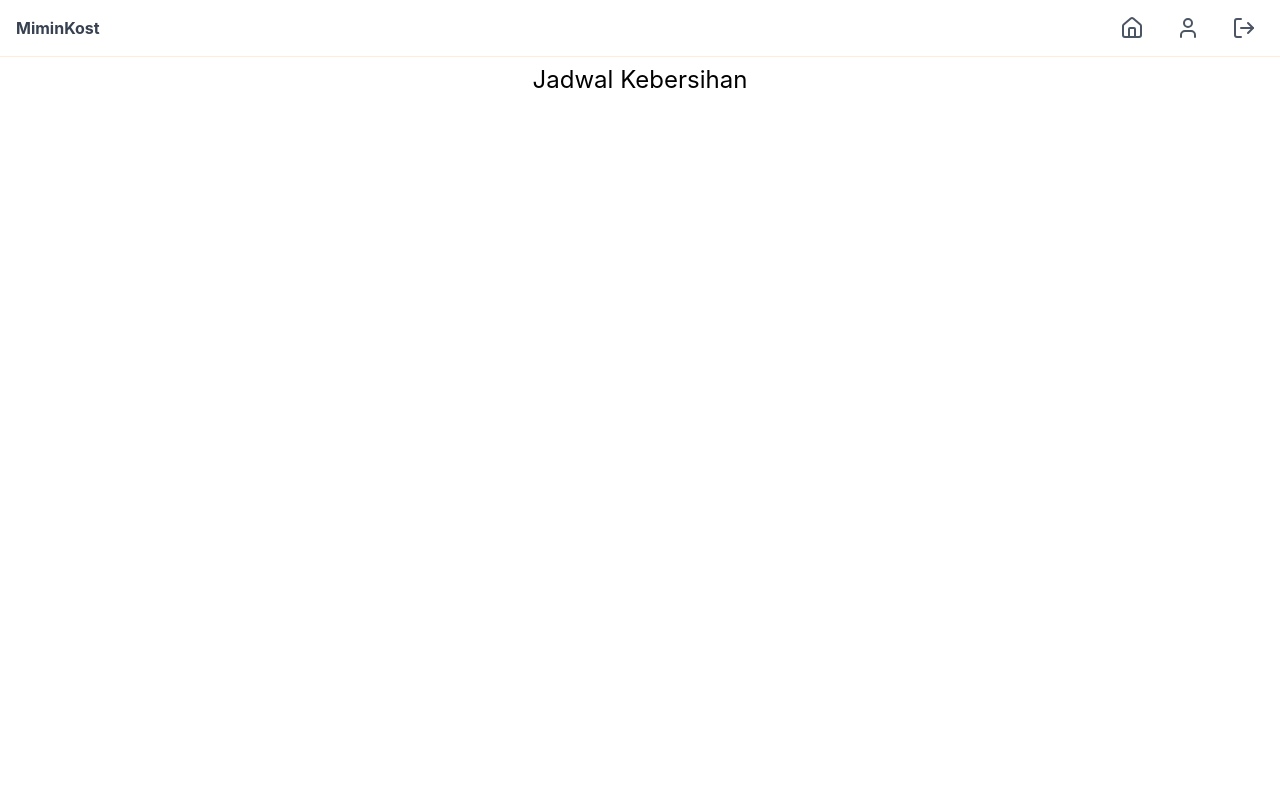
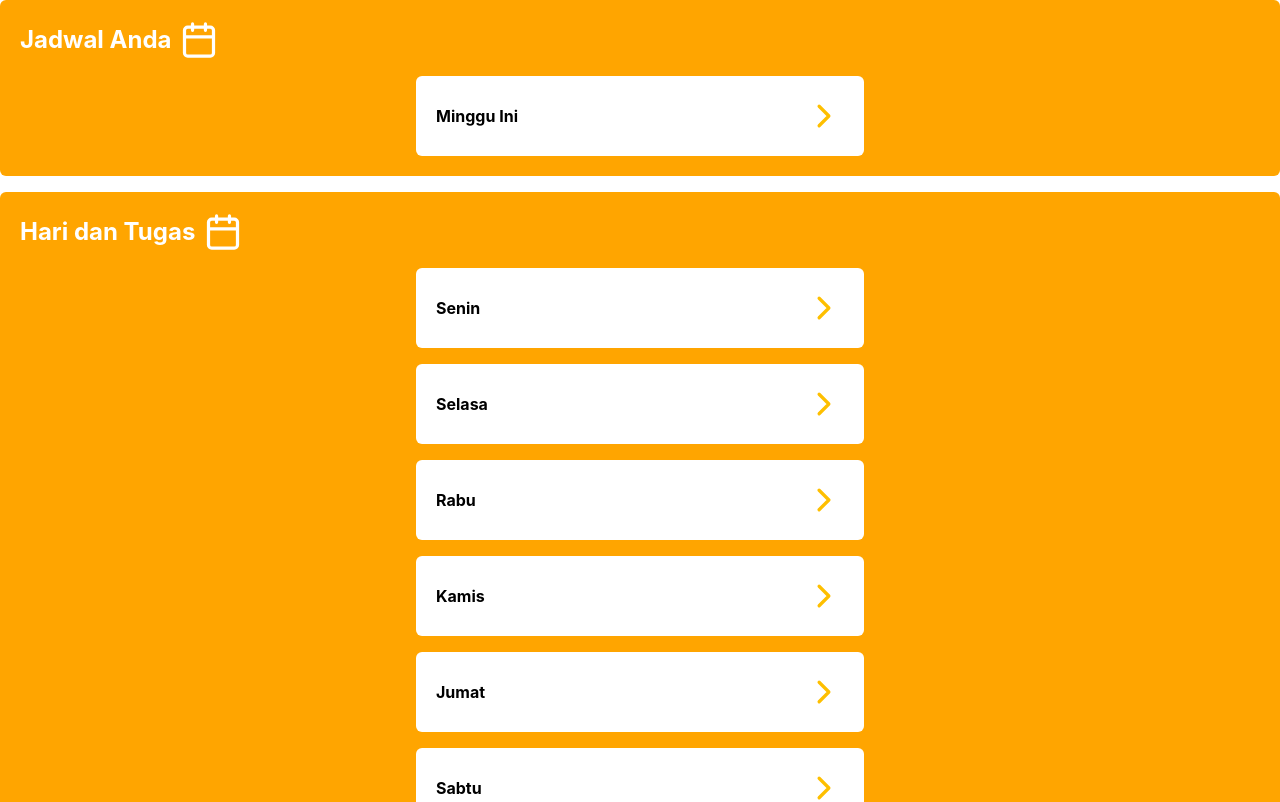
Before and after one commit to grnlogic/manage-kost, a React (Create React App) app in the folder frontend/: page /jadwal-kebersihan in a window 1280 px wide. Shown: the top 802 px of the page. Built offline with nearby package versions, Linux system fonts and the light colour scheme.

Commit message:
update beberapa fitur

```diff
--- a/frontend/src/App.tsx
+++ b/frontend/src/App.tsx
@@ -1,28 +1,21 @@
-import React, { useState } from "react";
+import React from "react";
 import { BrowserRouter as Router, Route, Routes } from "react-router-dom";
 import Profile from "./component/Profile";
 import Home from "./component/Home";
 import Navbar from "./Navbar";
-import LoginScreen from "./component/LoadingScreen";
+import LoginScreen from "./component/LoginScreen";
 import FAQ from "./component/user/FAQ";
 import Notification from "./component/notification";
-
 import InfoKamar from "./component/user/InfoKamar";
 import JadwalKebersihan from "./component/user/JadwalKebersihan";
 import Pembayaran from "./component/user/pembayaran";
 
 const App = () => {
-  const [isLoggedIn, setIsLoggedIn] = useState(true);
-
   return (
     <Router>
-      {/* Hanya render Navbar jika user sudah login */}
-      {isLoggedIn && <Navbar setIsLoggedIn={setIsLoggedIn} />}
-
-      <div className="pt-16">
-        {/* Konten halaman */}
       <Routes>
-          <Route path="/" element={<Home />} />
+        <Route path="/" element={<LoginScreen />} />
+        <Route path="/home" element={<Home />} />
         <Route path="/profile" element={<Profile />} />
         <Route path="/faq" element={<FAQ />} />
         <Route path="/infoKamar" element={<InfoKamar />} />
@@ -30,7 +23,6 @@ const App = () => {
         <Route path="/jadwal-kebersihan" element={<JadwalKebersihan />} />
         <Route path="/notification" element={<Notification />} />
       </Routes>
-      </div>
     </Router>
   );
 };
--- a/frontend/src/Navbar.tsx
+++ b/frontend/src/Navbar.tsx
@@ -47,7 +47,7 @@ const Navbar = ({
           <NavItem
             icon={<User size={24} />} // icon user
             isActive={location.pathname === "/profile"}
-            onClick={() => navigate("/notification")}
+            onClick={() => navigate("/profile")}
           />
           <NavItem
             icon={<LogOut size={24} />} // icon logout
--- a/frontend/src/component/Home.tsx
+++ b/frontend/src/component/Home.tsx
@@ -30,30 +30,16 @@ const Home = () => {
 
   const MenuButton = ({ icon, text }: { icon: JSX.Element; text: string }) => {
     return (
-      <button className="flex flex-col items-center justify-center bg-white border border-gray-300 rounded-lg p-4 shadow-md transition-transform hover:scale-105 hover:shadow-lg w-full max-w-[150px]">
+      <button className="flex flex-col items-center justify-center bg-[#FEBF00] border border-gray-300 rounded-lg p-4 shadow-md transition-transform hover:scale-105 hover:shadow-lg w-full max-w-[150px] h-[150px] font-bold">
         {/* Ikon dengan warna kuning dan ukuran seragam */}
         <div className="text-[#FEBF00] w-8 h-8 flex items-center justify-center">
           {icon}
         </div>
-        {/* Teks dengan font bold dan warna hitam */}
-        <span className="mt-2 text-black font-semibold text-sm text-center">
+        {/* Teks dengan font bold dan warna putih */}
+        <span className="mt-2 text-white font-bold text-sm text-center">
           {text}
         </span>
       </button>
-    );
-  };
-
-  const Home = () => {
-    return (
-      <div className="w-full flex flex-col items-center bg-[#FFF7ED] min-h-screen">
-        {/* Tombol Menu */}
-        <div className="text-center px-6 mt-6 grid grid-cols-2 gap-4 place-items-center">
-          <MenuButton icon={<Key size={32} />} text="Info Kamar!" />
-          <MenuButton icon={<CreditCard size={32} />} text="Pembayaran" />
-          <MenuButton icon={<Calendar size={32} />} text="Jadwal kebersihan" />
-          <MenuButton icon={<HelpCircle size={32} />} text="FAQ" />
-        </div>
-      </div>
     );
   };
 
@@ -79,25 +65,25 @@ const Home = () => {
       <div className="text-center px-6 mt-6 grid grid-cols-2 gap-4 place-items-center">
         <button
           onClick={() => setActiveContent("infoKamar")}
-          className="bg-white border border-gray-300 rounded-lg p-4 shadow-md"
+          className="bg-[#FEBF00] border border-gray-300 text-white rounded-lg p-4 shadow-md w-full max-w-[150px] h-[150px] font-bold"
         >
           Info Kamar
         </button>
         <button
           onClick={() => setActiveContent("pembayaran")}
-          className="bg-white border border-gray-300 rounded-lg p-4 shadow-md"
+          className="bg-[#FEBF00] border border-gray-300 text-white rounded-lg p-4 shadow-md w-full max-w-[150px] h-[150px] font-bold"
         >
           Pembayaran
         </button>
         <button
           onClick={() => setActiveContent("jadwalKebersihan")}
-          className="bg-white border border-gray-300 rounded-lg p-4 shadow-md"
+          className="bg-[#FEBF00] border border-gray-300 rounded-lg text-white p-4 shadow-md w-full max-w-[150px] h-[150px] font-bold"
         >
           Jadwal Kebersihan
         </button>
         <button
           onClick={() => setActiveContent("faq")}
-          className="bg-white border border-gray-300 rounded-lg p-4 shadow-md"
+          className="bg-[#FEBF00] border border-gray-300 rounded-lg text-white p-4 shadow-md w-full max-w-[150px] h-[150px] font-bold"
         >
           FAQ
         </button>
--- a/frontend/src/component/LoadingScreen.tsx
+++ b/frontend/src/component/LoginScreen.tsx
@@ -1,6 +1,7 @@
 import logoKuning from "./image/logo kuning.svg"; // Logo kuning
 import logoPutih from "./image/logo putih.svg"; // Logo putih
 import { useState, useEffect } from "react";
+import Home from "./Home";
 
 const LoginScreen = () => {
   const [loading, setLoading] = useState(true);
@@ -155,7 +156,10 @@ const LoginScreen = () => {
                 className="w-[300px] p-5 text-lg border border-orange-200 rounded-lg mb-7"
               />
 
-              <button className="mt-4 px-12 py-4 bg-black text-white rounded-lg w-full max-w-xs">
+              <button
+                className="mt-4 px-12 py-4 bg-black text-white rounded-lg w-full max-w-xs"
+                onClick={() => (window.location.href = "/Home")}
+              >
                 Log In
               </button>
               <p className="text-center mt-4 text-orange-600">Lupa Password?</p>
--- a/frontend/src/component/user/JadwalKebersihan.tsx
+++ b/frontend/src/component/user/JadwalKebersihan.tsx
@@ -1,5 +1,91 @@
-const Contact = () => {
-    return <h1 className="text-center text-2xl">Jadwal Kebersihan</h1>;
+import React, { useState } from "react";
+import BackButtonOrange from "../image/chevron-right.svg";
+import WhiteCalendar from "../image/white-calendar.svg";
+
+const JadwalKebersihan = () => {
+  const [visibleDays, setVisibleDays] = useState<{ [key: string]: boolean }>({});
+  const [isContentVisible, setIsContentVisible] = useState(false);
+
+  const toggleContent = (day: string) => {
+    setVisibleDays((prevState) => ({
+      ...prevState,
+      [day]: !prevState[day],
+    }));
   };
 
-  export default Contact;
+  const schedule: { [key: string]: string } = {
+    Senin: "Menyapu halaman.",
+    Selasa: "Mengepel lantai.",
+    Rabu: "Membersihkan kamar mandi.",
+    Kamis: "Merapikan ruang tamu.",
+    Jumat: "Mencuci pakaian.",
+    Sabtu: "Membuang sampah.",
+    Minggu: "Membersihkan dapur."
+  };
+
+  return (
+    <div>
+    <div className="bg-[#FFA500] rounded-md p-5 mb-4">
+      <div className="flex items-center justify-between mb-4">
+        <div className="flex items-center space-x-2">
+          <h4 className="text-white font-bold text-2xl">Jadwal Anda</h4>
+          <img
+            src={WhiteCalendar}
+            alt="WhiteCalendar"
+            className="w-10 h-10"
+          />
+        </div>
+      </div>
+      <div className="bg-white rounded-md p-5 max-w-md w-full mx-auto">
+        <div className="flex items-center justify-between">
+          <h1 className="font-bold">Minggu Ini</h1>
+          <img
+            src={BackButtonOrange}
+            className={`w-10 h-10 cursor-pointer transition-transform duration-300 ${
+              isContentVisible ? "rotate-90" : ""
+            }`}
+            onClick={() => setIsContentVisible(!isContentVisible)}
+          />
+        </div>
+        {isContentVisible && (
+          <div className="mt-4">
+            <p>Membersihkan Teras.</p>
+            {/* Tambahkan konten notifikasi lainnya di sini */}
+          </div>
+        )}
+      </div>
+    </div>
+
+      <div className="bg-[#FFA500] rounded-md p-5 mb-4">
+        <div className="flex items-center justify-between mb-4">
+          <div className="flex items-center space-x-2">
+            <h4 className="text-white font-bold text-2xl">Hari dan Tugas</h4>
+            <img src={WhiteCalendar} alt="WhiteCalendar" className="w-10 h-10" />
+          </div>
+        </div>
+        {Object.keys(schedule).map((day) => (
+          <div className="bg-white rounded-md p-5 max-w-md w-full mx-auto mb-4" key={day}>
+            <div className="flex items-center justify-between">
+              <h1 className="font-bold">{day}</h1>
+              <img
+                src={BackButtonOrange}
+                alt="BackButton"
+                className={`w-10 h-10 cursor-pointer transition-transform duration-300 ${
+                  visibleDays[day] ? "rotate-90" : ""
+                }`}
+                onClick={() => toggleContent(day)}
+              />
+            </div>
+            {visibleDays[day] && (
+              <div className="mt-4">
+                <p>{schedule[day]}</p>
+              </div>
+            )}
+          </div>
+        ))}
+      </div>
+    </div>
+  );
+};
+
+export default JadwalKebersihan;
```
Also changed, not shown: frontend/src/component/image/white-calendar.svg (added), 1 other file (tests, documents, lock files or other folders). Lines whose indentation alone changed are shown as unchanged.
